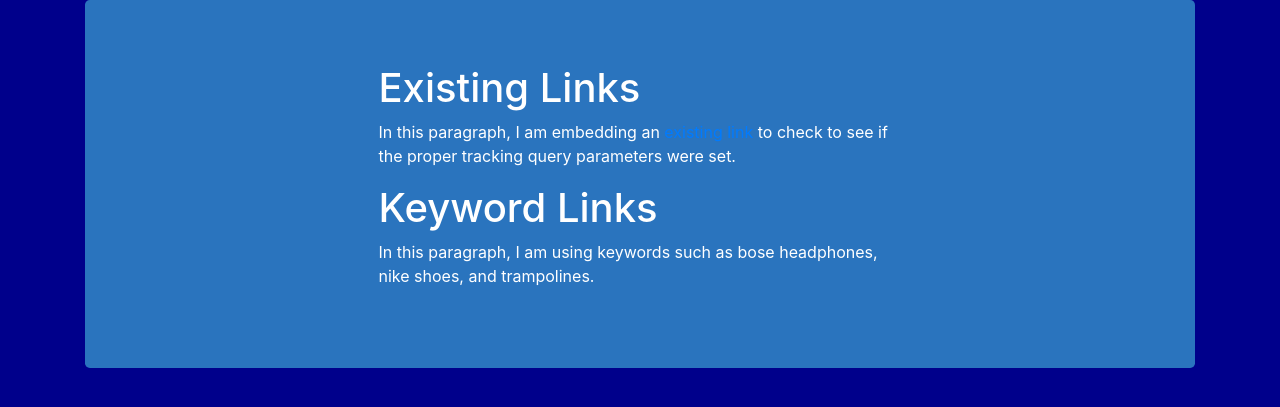
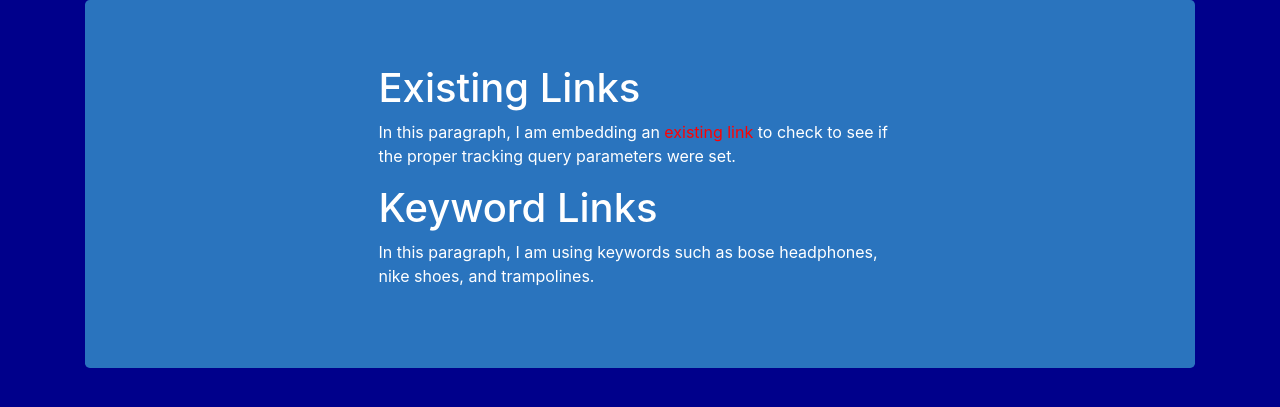
Before and after one commit to mikewilso/themichaelwilson, a Flask app: page /commerce_test in a window 1280 px wide. Shown: the top 407 px of the page. Run offline with Flask 2, Linux system fonts and the light colour scheme; some libraries are stand-ins or nearby versions.

Commit message:
change links to red

```diff
--- a/static/css/mystyles.css
+++ b/static/css/mystyles.css
@@ -27,3 +27,7 @@ body {
 p {
     color: white;
 }
+
+a {
+    color: red;
+}
```
